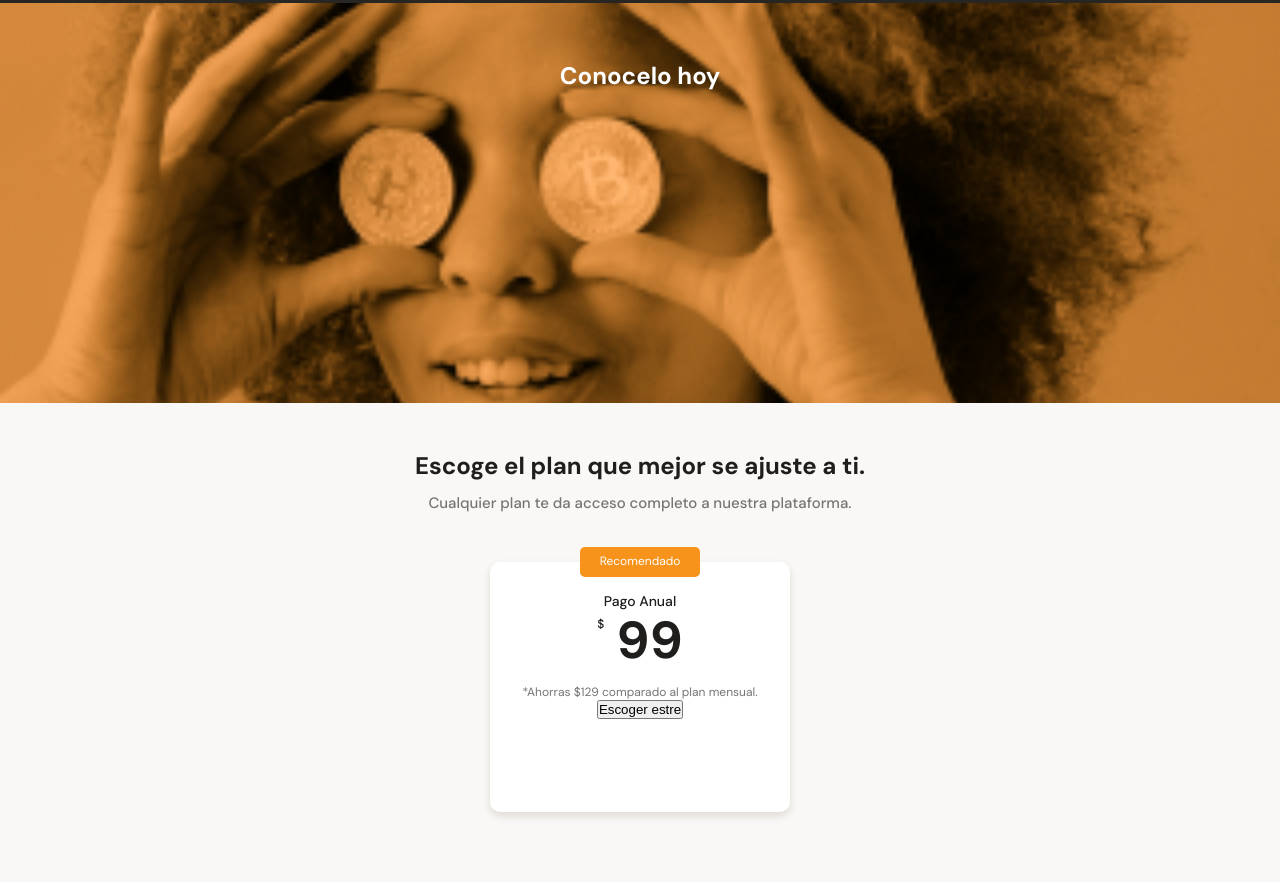
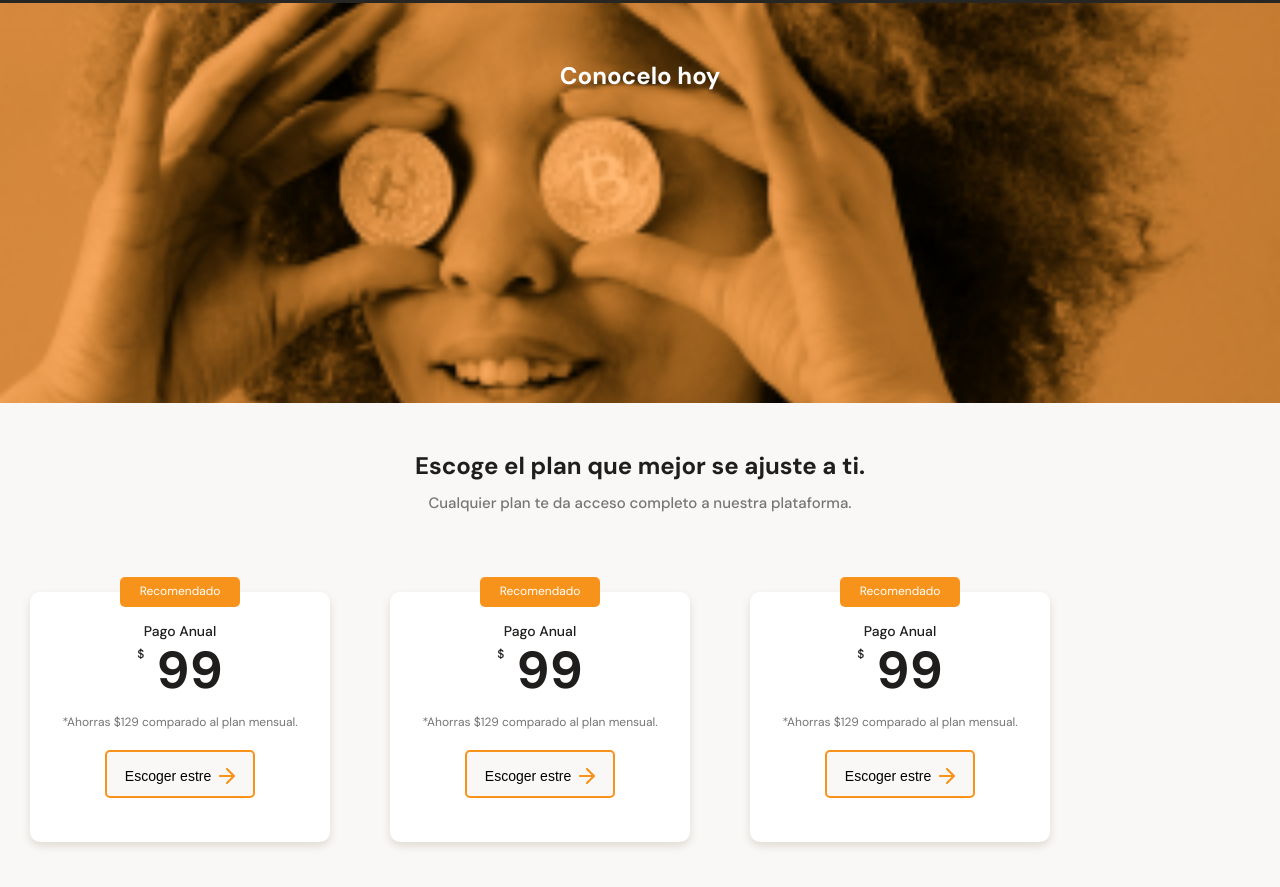
Before and after one commit to YefireFront/MobileFirst, a plain HTML site: page index.html in a window 1280 px wide. Shown: the part 1482-2369 px from the top of the page. Drawn offline with Linux system fonts and the light colour scheme.

Commit message:
plans Secton Finished

```diff
--- a/index.html
+++ b/index.html
@@ -120,6 +120,28 @@
                         <button class="plan-card--ca">Escoger estre <span></span></button>
                     </div>
                 </article>
+
+                <article class="plans-container--card">
+                    <p class="recomended">Recomendado</p>
+                    <div class="plan-info">
+                        <h3 class="plan-card-title">Pago Anual</h3>
+                        <p class="plan-card-price"><span>$</span> 99</p>
+                        <p class="plan-card--saving">*Ahorras $129 comparado al plan mensual.</p>
+                        <button class="plan-card--ca">Escoger estre <span></span></button>
+                    </div>
+                </article>
+
+                <article class="plans-container--card">
+                    <p class="recomended">Recomendado</p>
+                    <div class="plan-info">
+                        <h3 class="plan-card-title">Pago Anual</h3>
+                        <p class="plan-card-price"><span>$</span> 99</p>
+                        <p class="plan-card--saving">*Ahorras $129 comparado al plan mensual.</p>
+                        <button class="plan-card--ca">Escoger estre <span></span></button>
+                    </div>
+                </article>
+
+
             </section>
         </section>
 
--- a/style.css
+++ b/style.css
@@ -427,19 +427,24 @@ main
 
 .plans-container--slider
 {
-
-
+    display:flex;
+    /* gap:20px; */
+    height:315px;
+    overflow-x: scroll;
+    overscroll-behavior-x: contain;
+    scroll-snap-type: x proximity;
 }
 
 
 .plans-container--card
 {
     position: relative;
-    width: 70%;
+    scroll-snap-align: center;
+    width: 60%;
     min-width:230px;
     max-width: 300px;
     height:250px;
-    margin: 30px auto 0;
+    margin: 30px 30px 0;
     padding:0 15px;
     background-color: var(--just-white);
     border-radius: 10px;
@@ -498,5 +503,21 @@ main
 
 .plan-card--ca
 {
+    width:150px;
+    height:48px;
+    margin-top:20px;
+    background-color: #faf8f7;
+    border:2px solid var(--bitcoin-orange);
+    border-radius: 5px;
+    font-size: 1.4rem;
+}
 
+
+.plan-card--ca span
+{
+    display: inline-block;
+    width:20px;
+    height:20px;
+    background-image: url("./assets/icon/arrow-right\ 1.png");
+    vertical-align: text-bottom;
 }
```
Also changed, not shown: assets/icon/arrow-right 1.png (added).
